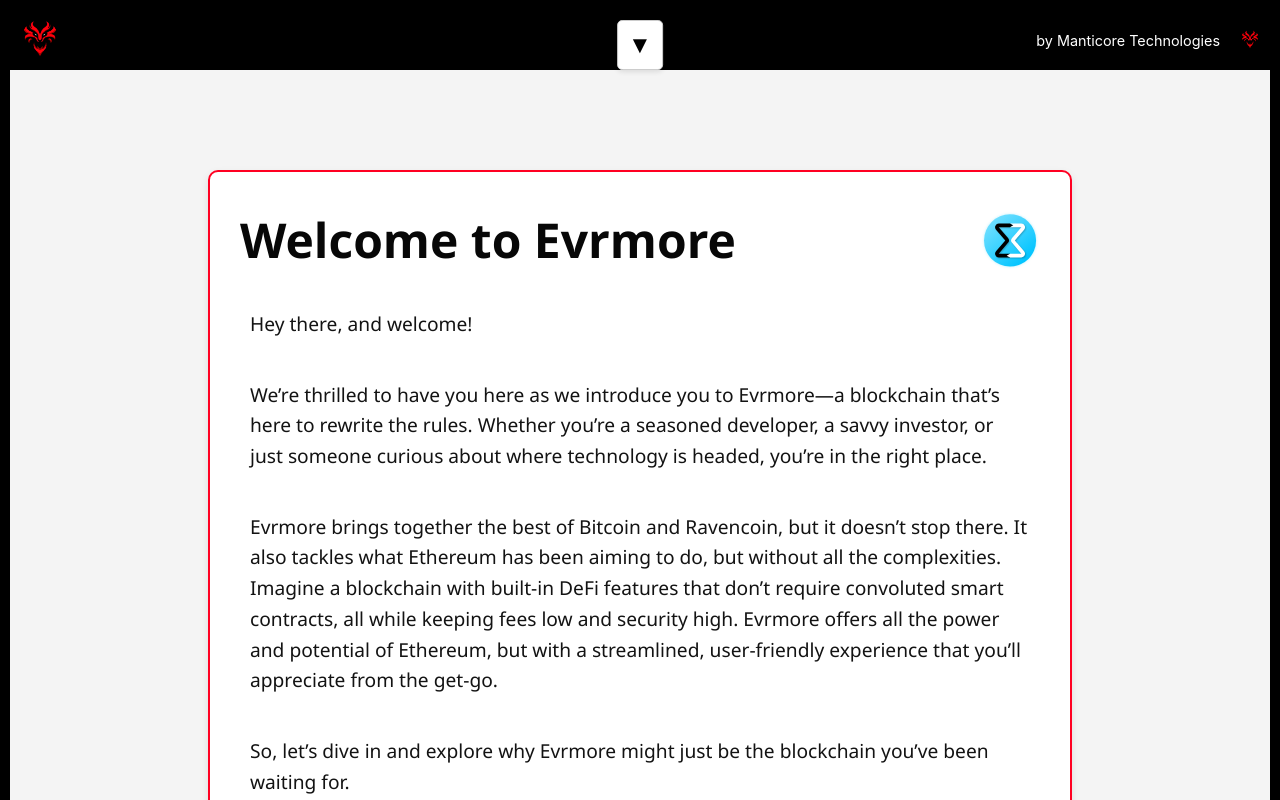
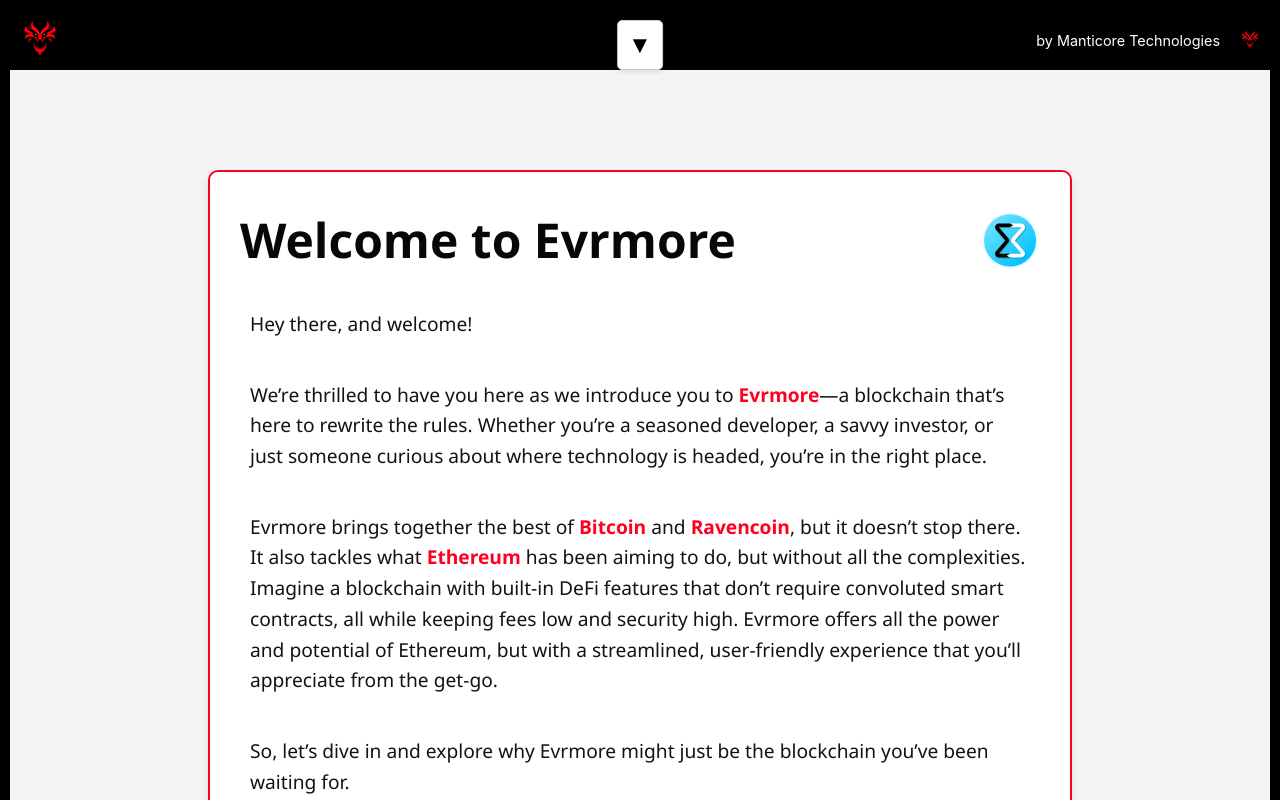
Before and after one commit to ManticoreTechnologies/manticore-exchange, a React (Vite) app: page /blog/evrmore-intro in a window 1280 px wide. Shown: the top 800 px of the page. Built offline with nearby package versions, Linux system fonts and the light colour scheme; no server answers.

Commit message:
Feat(Blog): Introduction to EVRmore template blog

```diff
--- a/src/pages/blogs/BlogPost.css
+++ b/src/pages/blogs/BlogPost.css
@@ -113,3 +113,15 @@
     border-bottom: 2px solid #cccccc;
     margin: 40px 0;
 }
+
+.blog-link {
+    color: #ff0022; /* Red color for the link */
+    text-decoration: none; /* Remove the underline */
+    font-weight: bold; /* Make the link text bold */
+    transition: color 0.3s ease; /* Smooth transition for color change */
+}
+
+.blog-link:hover {
+    color: #cc001e; /* Darker red on hover */
+    text-decoration: underline; /* Underline on hover */
+}
--- a/src/pages/blogs/EvrmoreBlogPost.tsx
+++ b/src/pages/blogs/EvrmoreBlogPost.tsx
@@ -35,8 +35,9 @@
                 <div id="welcome">
                     <h1 className="header">Welcome to Evrmore <img src={evrLogo} alt="Evrmore Logo" className="logo" /></h1>
                     <p className="paragraph">Hey there, and welcome!</p>
-                    <p className="paragraph">We’re thrilled to have you here as we introduce you to Evrmore—a blockchain that’s here to rewrite the rules. Whether you’re a seasoned developer, a savvy investor, or just someone curious about where technology is headed, you’re in the right place.</p>
-                    <p className="paragraph">Evrmore brings together the best of Bitcoin and Ravencoin, but it doesn’t stop there. It also tackles what Ethereum has been aiming to do, but without all the complexities. Imagine a blockchain with built-in DeFi features that don’t require convoluted smart contracts, all while keeping fees low and security high. Evrmore offers all the power and potential of Ethereum, but with a streamlined, user-friendly experience that you’ll appreciate from the get-go.</p>
+                    <p className="paragraph">We’re thrilled to have you here as we introduce you to <a className="blog-link" href="https://evrmorecoin.org/">Evrmore</a>
+                        —a blockchain that’s here to rewrite the rules. Whether you’re a seasoned developer, a savvy investor, or just someone curious about where technology is headed, you’re in the right place.</p>
+                    <p className="paragraph">Evrmore brings together the best of <a className="blog-link" href="https://bitcoin.org/">Bitcoin</a> and <a className="blog-link" href="https://ravencoin.org/">Ravencoin</a>, but it doesn’t stop there. It also tackles what <a className='blog-link' href="https://ethereum.org/en/">Ethereum</a> has been aiming to do, but without all the complexities. Imagine a blockchain with built-in DeFi features that don’t require convoluted smart contracts, all while keeping fees low and security high. Evrmore offers all the power and potential of Ethereum, but with a streamlined, user-friendly experience that you’ll appreciate from the get-go.</p>
                     <p className="paragraph">So, let’s dive in and explore why Evrmore might just be the blockchain you’ve been waiting for.</p>
                     <p className="paragraph">Let’s get started!</p>
                 </div>
```
